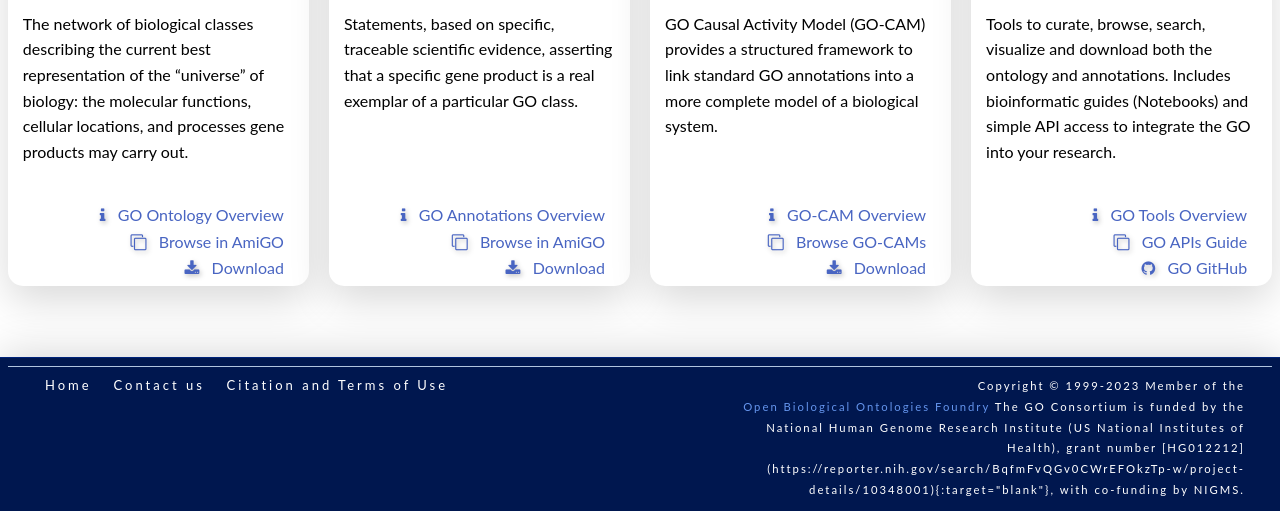
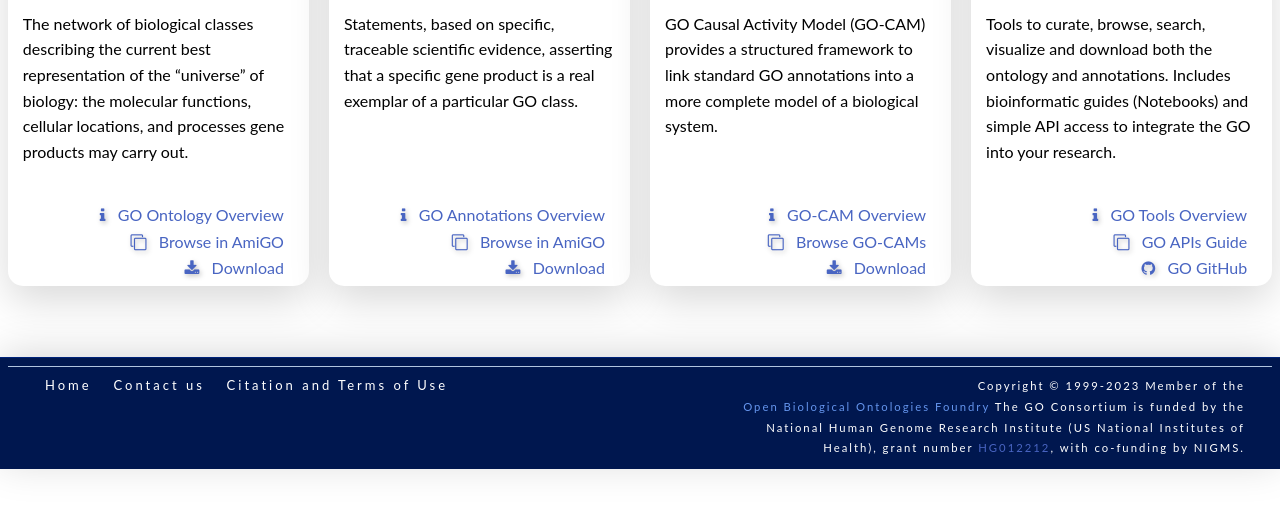
Before and after one commit to geneontology/geneontology.github.io, a Jekyll site: the page built from index.html, in a window 1280 px wide and 1316 px high, cut to the strip 805-1316 px from the top of the window. Built offline with Jekyll 4.4.1, drawn with Linux system fonts in a browser that asks for light colours; nearby versions of some CDN libraries.

Commit message:
updated footer fixes #1761

```diff
--- a/_includes/footer.html
+++ b/_includes/footer.html
@@ -25,7 +25,7 @@
 					Copyright © 1999-2023
 					Member of the
 					<a href="http://www.obofoundry.org/"  class="footer__link" rel="external" title="Open Biological Ontologies" target="blank">Open Biological Ontologies Foundry</a>
-				The GO Consortium is funded by the National Human Genome Research Institute (US National Institutes of Health), grant number [HG012212](https://reporter.nih.gov/search/BqfmFvQGv0CWrEFOkzTp-w/project-details/10348001){:target="blank"}, with co-funding by NIGMS.
+				The GO Consortium is funded by the National Human Genome Research Institute (US National Institutes of Health), grant number <a href="https://reporter.nih.gov/search/BqfmFvQGv0CWrEFOkzTp-w/project-details/10348001 class="footer__link" rel="external" title="HG012212]"target="blank">HG012212</a>, with co-funding by NIGMS.
 				</small>
 			</p>
 		</div>
```
